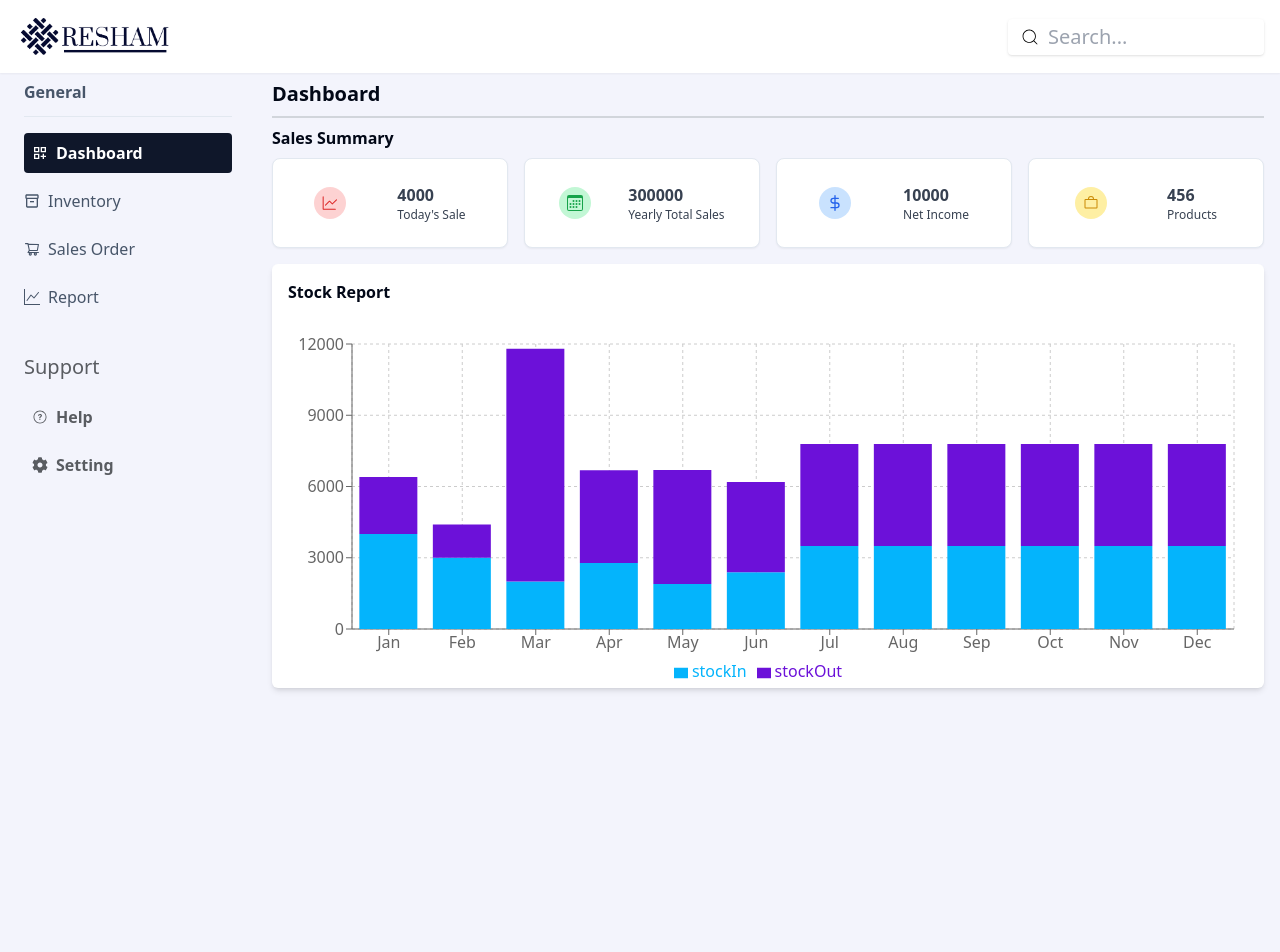
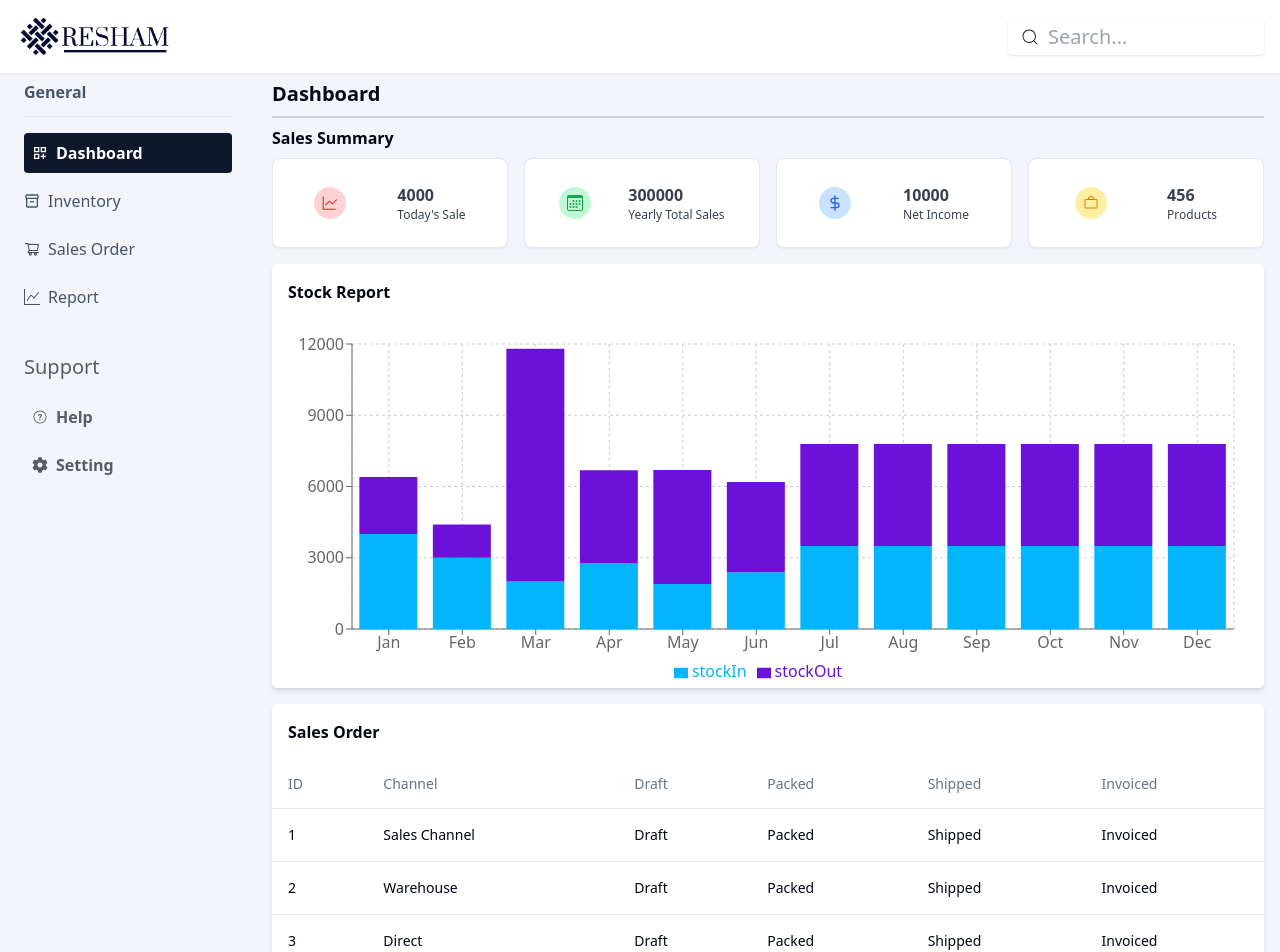
Before and after one commit to nischhal-hub/Resham, a React (Vite) app in the folder project/client/: page / in a window 1280 px wide. Shown: the top 952 px of the page. Before the commit the page ends 896 px from the top, so only its background shows below. Built offline with nearby package versions, Linux system fonts and the light colour scheme.

Commit message:
feat: add tanstack table

```diff
--- a/project/client/package.json
+++ b/project/client/package.json
@@ -10,6 +10,7 @@
     "preview": "vite preview"
   },
   "dependencies": {
+    "@tanstack/react-table": "^8.19.2",
     "class-variance-authority": "^0.7.0",
     "clsx": "^2.1.1",
     "lucide-react": "^0.400.0",
--- a/project/client/src/App.jsx
+++ b/project/client/src/App.jsx
@@ -1,6 +1,6 @@
 import { RouterProvider, createBrowserRouter, Outlet } from "react-router-dom";
 import Header from "./components/Header";
-import SideBar from "./components/SideNav/SideNav";
+import SideBar from "./components/sidebar/Sidebar";
 import Dashboard from "./components/pages/Dashboard";
 import Inventory from "./components/pages/Inventory";
 import Salesorder from "./components/pages/Salesorder";
@@ -9,11 +9,11 @@
 import { ScrollRestoration } from "react-router-dom";
 const Layout = () => (
   <>
-      <Header />
-    <div className="flex w-screen overflow-hidden">
-      <div className="flex w-full overflow-hidden">
+    <Header />
+    <div className="flex overflow-hidden">
+      <div className="flex w-full">
         <SideBar />
-        <div className="flex p-4 bg-background w-full overflow-y-scroll">
+        <div className="flex p-4 bg-background w-full mx-auto">
           <ScrollRestoration />
           <Outlet />
         </div>
--- /dev/null
+++ b/project/client/src/components/dashboard-table/columns.jsx
@@ -0,0 +1,28 @@
+// import { ColumnDef } from "@tanstack/react-table";
+
+export const columns = [
+    {
+        accessorKey: "id",
+        header: "ID",
+    },
+    {
+        accessorKey: "channel",
+        header: "Channel",
+    },
+    {
+        accessorKey: "draft",
+        header: "Draft",
+    },
+    {
+        accessorKey: "packed",
+        header: "Packed",
+    },
+    {
+        accessorKey: "shipped",
+        header: "Shipped",
+    },
+    {
+        accessorKey: "invoiced",
+        header: "Invoiced",
+    },
+]
--- /dev/null
+++ b/project/client/src/components/dashboard-table/data-table.jsx
@@ -0,0 +1,69 @@
+import {
+    flexRender,
+    getCoreRowModel,
+    useReactTable,
+} from "@tanstack/react-table";
+import {
+    Table,
+    TableBody,
+    TableCell,
+    TableHead,
+    TableHeader,
+    TableRow,
+} from "@/components/ui/table";
+
+export default function DataTable({ columns, data }) {
+    const table = useReactTable({
+        data,
+        columns,
+        getCoreRowModel: getCoreRowModel(),
+    });
+
+    return (
+        <div className="rounded-md bg-white shadow-md">
+            <h2 className="text-md font-semibold p-4 ">Sales Order</h2>
+            <Table className="">
+                <TableHeader >
+                    {table.getHeaderGroups().map((headerGroup) => (
+                        <TableRow key={headerGroup.id}>
+                            {headerGroup.headers.map((header) => {
+                                return (
+                                    <TableHead key={header.id}>
+                                        {header.isPlaceholder
+                                            ? null
+                                            : flexRender(
+                                                header.column.columnDef.header,
+                                                header.getContext()
+                                            )}
+                                    </TableHead>
+                                );
+                            })}
+                        </TableRow>
+                    ))}
+                </TableHeader>
+                <TableBody>
+                    {table.getRowModel().rows?.length ? (
+                        table.getRowModel().rows.map((row) => (
+                            <TableRow
+                                key={row.id}
+                                data-state={row.getIsSelected() && "selected"}
+                            >
+                                {row.getVisibleCells().map((cell) => (
+                                    <TableCell key={cell.id}>
+                                        {flexRender(cell.column.columnDef.cell, cell.getContext())}
+                                    </TableCell>
+                                ))}
+                            </TableRow>
+                        ))
+                    ) : (
+                        <TableRow>
+                            <TableCell colSpan={columns.length} className="h-24 text-center">
+                                No results.
+                            </TableCell>
+                        </TableRow>
+                    )}
+                </TableBody>
+            </Table>
+        </div>
+    );
+}
--- a/project/client/src/components/pages/Dashboard.jsx
+++ b/project/client/src/components/pages/Dashboard.jsx
@@ -17,6 +17,8 @@
   Legend,
   ResponsiveContainer,
 } from "recharts";
+import {columns} from "../dashboard-table/columns";
+import DataTable from "../dashboard-table/data-table";
 import { GoGraph } from "react-icons/go";
 import { BsCalendar3 } from "react-icons/bs";
 import { FiDollarSign } from "react-icons/fi";
@@ -133,6 +135,34 @@
     amt: 2100,
   },
 ];
+
+export const tableContents = [
+  {
+    id: "1",
+    channel: "Sales Channel",
+    draft: "Draft",
+    packed: "Packed",
+    shipped: "Shipped",
+    invoiced: "Invoiced",
+  },
+  {
+    id: "2",
+    channel: "Warehouse",
+    draft: "Draft",
+    packed: "Packed",
+    shipped: "Shipped",
+    invoiced: "Invoiced",
+  },
+  {
+    id: "3",
+    channel: "Direct",
+    draft: "Draft",
+    packed: "Packed",
+    shipped: "Shipped",
+    invoiced: "Invoiced",
+  },
+];
+
 export const Cards = (prop) => {
   const { id, title, description, icon, color, bgColor } = prop;
   return (
@@ -151,6 +181,7 @@
 };
 const Dashboard = () => {
   const [graphData, setGraphData] = useState(data);
+  const [tableData, setTableData] = useState(tableContents);
   return (
     <div className="w-full ml-64 min-h-screen">
       <h1 className="text-xl font-bold">Dashboard</h1>
@@ -189,6 +220,11 @@
           </ResponsiveContainer>
         </div>
       </div>
+
+      {/* Table  */}
+      <div className="mt-4">
+        <DataTable columns={columns} data={tableData}></DataTable>
+      </div>
     </div>
   );
 };
--- /dev/null
+++ b/project/client/src/components/ui/table.jsx
@@ -0,0 +1,83 @@
+import * as React from "react"
+
+import { cn } from "@/lib/utils"
+
+const Table = React.forwardRef(({ className, ...props }, ref) => (
+  <div className="relative w-full overflow-auto">
+    <table
+      ref={ref}
+      className={cn("w-full caption-bottom text-sm", className)}
+      {...props} />
+  </div>
+))
+Table.displayName = "Table"
+
+const TableHeader = React.forwardRef(({ className, ...props }, ref) => (
+  <thead ref={ref} className={cn("[&_tr]:border-b", className)} {...props} />
+))
+TableHeader.displayName = "TableHeader"
+
+const TableBody = React.forwardRef(({ className, ...props }, ref) => (
+  <tbody
+    ref={ref}
+    className={cn("[&_tr:last-child]:border-0", className)}
+    {...props} />
+))
+TableBody.displayName = "TableBody"
+
+const TableFooter = React.forwardRef(({ className, ...props }, ref) => (
+  <tfoot
+    ref={ref}
+    className={cn("border-t bg-muted/50 font-medium [&>tr]:last:border-b-0", className)}
+    {...props} />
+))
+TableFooter.displayName = "TableFooter"
+
+const TableRow = React.forwardRef(({ className, ...props }, ref) => (
+  <tr
+    ref={ref}
+    className={cn(
+      "border-b transition-colors hover:bg-muted/50 data-[state=selected]:bg-muted",
+      className
+    )}
+    {...props} />
+))
+TableRow.displayName = "TableRow"
+
+const TableHead = React.forwardRef(({ className, ...props }, ref) => (
+  <th
+    ref={ref}
+    className={cn(
+      "h-12 px-4 text-left align-middle font-medium text-muted-foreground [&:has([role=checkbox])]:pr-0",
+      className
+    )}
+    {...props} />
+))
+TableHead.displayName = "TableHead"
+
+const TableCell = React.forwardRef(({ className, ...props }, ref) => (
+  <td
+    ref={ref}
+    className={cn("p-4 align-middle [&:has([role=checkbox])]:pr-0", className)}
+    {...props} />
+))
+TableCell.displayName = "TableCell"
+
+const TableCaption = React.forwardRef(({ className, ...props }, ref) => (
+  <caption
+    ref={ref}
+    className={cn("mt-4 text-sm text-muted-foreground", className)}
+    {...props} />
+))
+TableCaption.displayName = "TableCaption"
+
+export {
+  Table,
+  TableHeader,
+  TableBody,
+  TableFooter,
+  TableHead,
+  TableRow,
+  TableCell,
+  TableCaption,
+}
```
Also changed, not shown: project/client/src/components/sidebar/Sidebar.jsx (renamed from project/client/src/components/SideNav/SideNav.jsx), 1 other file (tests, documents, lock files or other folders).
